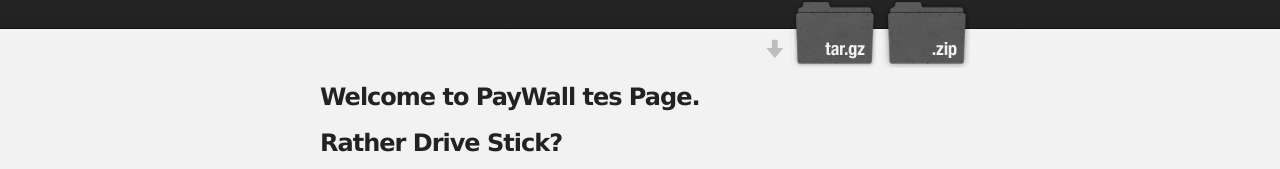
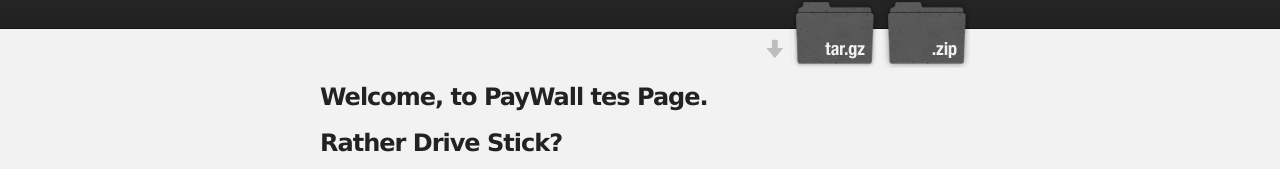
Before and after one commit to houdf/paywall-test, a plain HTML site: page index.html in a window 1280 px wide. Shown: the part 145-314 px from the top of the page. Drawn offline with nearby package versions, Linux system fonts and the light colour scheme.

Commit message:
edit html

```diff
--- a/index.html
+++ b/index.html
@@ -44,8 +44,7 @@
     <!-- MAIN CONTENT -->
     <div id="main_content_wrap" class="outer">
       <section id="main_content" class="inner">
-        <h3>Welcome to PayWall tes Page.</h3>
-
+        <h3>Welcome, <span id="user-status"></span> to PayWall tes Page.</h3>
 
 
 
```
